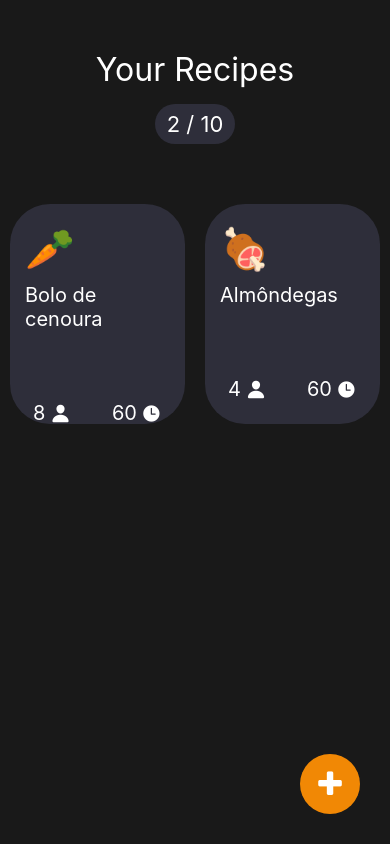
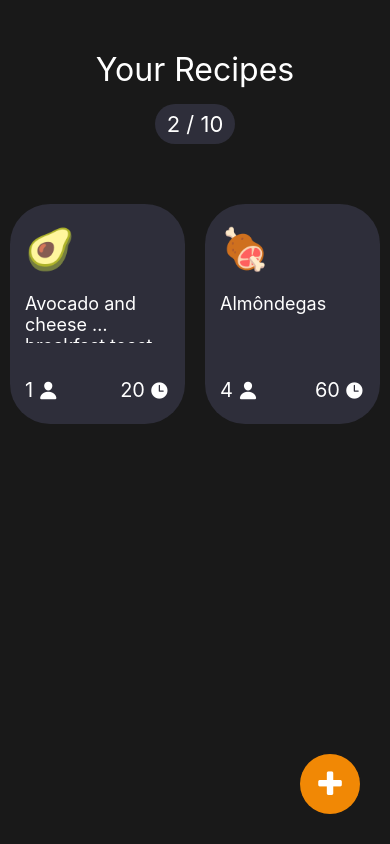
Before and after one commit to cDreyer00/ai-recipes-frontend, a React Native app: screen / in a window 390 px wide. Built offline with nearby package versions, Linux system fonts and the light colour scheme.

Commit message:
some fixes and recipe informations page in progress

```diff
--- a/src/components/buttons/recipeCard.tsx
+++ b/src/components/buttons/recipeCard.tsx
@@ -5,8 +5,9 @@ import {
     StyleSheet,
     TouchableOpacity
 } from 'react-native';
-
 import { Ionicons } from '@expo/vector-icons';
+// import route
+import { useNavigation } from '@react-navigation/native';
 
 export type RecipeData = {
     title: string,
@@ -16,20 +17,22 @@ export type RecipeData = {
     emoji: string,
     serves: number,
     ingredients: string[],
-    tools: string[],
+    utensils: string[],
     steps: string[]
 }
 
 export type RecipeCardProps = {
     recipe: RecipeData;
+    handleRecipePressed: (recipe: RecipeData) => void;
 }
 
-export default function RecipeCard({ recipe }: RecipeCardProps) {
+// , { recipe, handleRecipePressed }: RecipeCardProps
+export default function RecipeCard({ recipe, handleRecipePressed }: RecipeCardProps) {
     return (
         <View style={styles.container}>
-            <TouchableOpacity onPress={() => { }}>
+            <TouchableOpacity onPress={() => handleRecipePressed(recipe)}>
                 <Text style={styles.emoji}>{recipe.emoji}</Text>
-                <Text style={styles.title}>{recipe.title}</Text>
+                <Text style={styles.title} numberOfLines={2}>{recipe.title}</Text>
                 <View style={styles.downInfos}>
                     <View style={styles.servesParent}>
                         <Text style={styles.servesText}>{recipe.serves}</Text>
@@ -56,31 +59,29 @@ const styles = StyleSheet.create({
         borderRadius: 40,
         paddingHorizontal: 15,
     },
-    // === top infos ===
+    // TOP
     emoji: {
         fontSize: 40,
         color: '#FFF',
-        marginTop: 20,
+        marginVertical: 20,
         right: 0,
     },
     title: {
-        fontSize: 20,
+        fontSize: 18,
         color: '#FFF',
-        marginTop: 10,
+        height: 50,
+        marginBottom: 35,
     },
+    // DOWN
     downInfos: {
         flexDirection: 'row',
         justifyContent: 'space-between',
         alignItems: 'center',
-        marginTop: 60,
-        paddingHorizontal: 8,
     },
     // === serves ===
     servesParent: {
         flexDirection: 'row',
         alignItems: 'center',
-        marginTop: 10,
-        bottom: 0,
     },
     servesText: {
         fontSize: 20,
@@ -91,7 +92,6 @@ const styles = StyleSheet.create({
     timeParent: {
         flexDirection: 'row',
         alignItems: 'center',
-        marginTop: 10,
     },
     timeText: {
         fontSize: 20,
--- a/src/components/others/itensList.tsx
+++ b/src/components/others/itensList.tsx
@@ -30,12 +30,9 @@ export default function ItensList({ itens, onItemPress }: ItensListProps) {
 
 const styles = StyleSheet.create({
     container: {
-        width: '90%',
-        maxWidth: '90%',
+        width: '100%',
         flexDirection: 'row',
-        justifyContent: 'center',
         alignItems: 'center',
-        marginBottom: 50,
         flexWrap: 'wrap',
     },
     item: {
@@ -44,8 +41,8 @@ const styles = StyleSheet.create({
         alignItems: 'center',
         justifyContent: 'center',
         borderRadius: 40,
-        marginLeft: 10,
-        marginBottom: 10,
+        marginRight: 5,
+        marginBottom: 8,
     },
     text: {
         marginHorizontal: 15,
--- a/src/pages/home/index.tsx
+++ b/src/pages/home/index.tsx
@@ -4,42 +4,44 @@ import {
     Text,
     View,
     TouchableOpacity,
-    FlatList
+    FlatList,
 } from 'react-native';
 // ==================================
 import ConfirmButton from '../../components/buttons/confirmButton';
 import RecipeCard, { RecipeData } from '../../components/buttons/recipeCard';
-import { StackNavigationProp } from '@react-navigation/stack';
 // ==================================
 
 export default function Home({ navigation }: any) {
+
     const [recipes, setRecipes] = useState<RecipeData[]>([
         {
-            title: 'Bolo de cenoura',
-            desciption: 'Bolo de cenoura com cobertura de chocolate',
-            time: 60,
+            title: 'Avocado and cheese breakfast toast',
+            desciption: 'A quick and easy breakfast toast that combines creamy avocado and melted cheese on top of crispy bread.',
+            time: 20,
             kcal: 300,
-            emoji: '🥕',
-            serves: 8,
+            emoji: '🥑',
+            serves: 1,
             ingredients: [
-                '3 cenouras médias raspadas e picadas',
-                '4 ovos',
-                '1 xícara de óleo',
-                '2 xícaras de açúcar',
-                '2 xícaras de farinha de trigo',
-                '1 colher de sopa de fermento em pó'
+                '1 slice of bread',
+                '1/2 avocado',
+                '1 slice of cheese',
+                '1 egg',
+                'Salt',
+                'Pepper',
+                'Oregano'
             ],
-            tools: [
-                'Liquidificador',
-                'Forma',
-                'Forno'
+            utensils: [
+                'Toaster',
+                'Frying pan'
             ],
             steps: [
-                'Em um liquidificador, adicione as cenouras, os ovos e o óleo, depois misture.',
-                'Acrescente o açúcar e bata novamente por 5 minutos.',
-                'Em uma tigela ou na batedeira, adicione a farinha de trigo e depois misture novamente.',
-                'Acrescente o fermento e misture lentamente com uma colher.',
-                'Asse em um forno preaquecido a 180° C por aproximadamente 40 minutos.'
+                'Toast the bread.',
+                'Cut the avocado in half and remove the pit.',
+                'Scoop out the avocado flesh and mash it with a fork.',
+                'Spread the mashed avocado on the toast.',
+                'Place the cheese slice on top of the avocado.',
+                'Fry the egg and place it on top of the cheese.',
+                'Season with salt, pepper and oregano.'
             ]
         },
         {
@@ -64,7 +66,7 @@ export default function Home({ navigation }: any) {
                 '1 colher de sopa de salsinha picada',
                 '1 colher de sopa de cebolinha picada'
             ],
-            tools: [
+            utensils: [
                 'Tigela',
                 'Frigideira',
                 'Forno'
@@ -81,11 +83,12 @@ export default function Home({ navigation }: any) {
         },
     ]);
 
-    useEffect(() => {
-    }, []);
-
     function handleNewRecipe() {
         navigation.navigate('recipe request');
+    }
+
+    function handleRecipePressed(recipe: RecipeData) {
+        navigation.navigate('recipe', { recipe });
     }
 
     return (
@@ -103,11 +106,11 @@ export default function Home({ navigation }: any) {
                 numColumns={2}
 
                 renderItem={({ item }) => (
-                    <RecipeCard recipe={item} />
+                    <RecipeCard recipe={item} handleRecipePressed={handleRecipePressed} />
                 )}
             />
 
-            <ConfirmButton iconName={'plus'} handleTouch={() => handleNewRecipe()} />
+            <ConfirmButton iconName={'plus'} handleTouch={handleNewRecipe} disabledByKeyboard={false} />
         </View>
     );
 }
--- a/src/pages/new_recipe/index.tsx
+++ b/src/pages/new_recipe/index.tsx
@@ -80,9 +80,9 @@ export default function RecipeRequest() {
             <ItensList itens={ingridients} onItemPress={handleDeleteIngridient} />
 
             <View style={styles.rowInputValues}>
-                <ValueInput iconType='person' onValueChange={setServes} />
-                <ValueInput iconType='clock' onValueChange={setTime} />
-                <ValueInput iconType='kcal' onValueChange={setKcal} />
+                <ValueInput iconType='person' onValueChange={setServes} value={serves} />
+                <ValueInput iconType='clock' onValueChange={setTime} value={time} />
+                <ValueInput iconType='kcal' onValueChange={setKcal} value={kcal} />
             </View>
 
             <View style={styles.inputParent}>
@@ -104,6 +104,7 @@ const styles = StyleSheet.create({
     container: {
         flex: 1,
         backgroundColor: '#191919',
+        paddingHorizontal: 20,
     },
     title: {
         fontSize: 32,
--- /dev/null
+++ b/src/pages/recipe/index.tsx
@@ -0,0 +1,101 @@
+import React, { useEffect, useState } from 'react';
+import {
+    StyleSheet,
+    Text,
+    View,
+    TouchableOpacity,
+    FlatList,
+    ScrollView
+} from 'react-native';
+import { Ionicons } from '@expo/vector-icons';
+import { useRoute } from '@react-navigation/native';
+// ==================================
+import { RecipeData } from '../../components/buttons/recipeCard';
+import ValueInput from '../../components/inputs/valueInput';
+import ItensList from '../../components/others/itensList';
+// ==================================
+
+// recipe: RecipeData
+export default function Recipe({ nagivation }: any) {
+    const route = useRoute();
+    const { title, desciption, emoji, ingredients, utensils, serves, time, kcal } = route.params!.recipe as RecipeData;
+
+    return (
+        <ScrollView style={styles.container}>
+            <View style={styles.top}>
+                <Text style={styles.title}>{title}</Text>
+                <Text style={styles.emoji}>{emoji}</Text>
+            </View>
+
+            <Text style={styles.description}>{desciption}</Text>
+
+            <View style={styles.rowInputValues}>
+                <ValueInput editable={false} iconType='person' alwaysEnabled={true} value={serves} />
+                <ValueInput editable={false} iconType='clock' alwaysEnabled={true} value={time} />
+                <ValueInput editable={false} iconType='kcal' alwaysEnabled={true} value={kcal} />
+            </View>
+
+            <View style={styles.itensListParent}>
+                <Text style={styles.itensListTitle}>Ingredients:</Text>
+                <ItensList itens={ingredients} />
+            </View>
+
+            <View style={styles.itensListParent}>
+                <Text style={styles.itensListTitle}>Utensils:</Text>
+                <ItensList itens={utensils} />
+            </View>
+        </ScrollView>
+    );
+}
+
+const styles = StyleSheet.create({
+    container: {
+        flex: 1,
+        backgroundColor: '#191919',
+        paddingHorizontal: 40,
+    },
+    // TOP
+    top: {
+        maxWidth: '90%',
+        flexDirection: 'row',
+        alignItems: 'center',
+        justifyContent: 'center',
+        marginBottom: 15
+    },
+    title: {
+        fontSize: 22,
+        color: '#FFF',
+    },
+    emoji: {
+        width: 75,
+        height: 100,
+        fontSize: 50,
+        textAlign: 'right',
+        textAlignVertical: 'center',
+    },
+    description: {
+        fontSize: 16,
+        color: '#FFF',
+        opacity: 0.8,
+        textAlign: 'center',
+        marginBottom: 30,
+    },
+    // MIDDLE
+    rowInputValues: {
+        flexDirection: 'row',
+        justifyContent: 'center',
+        alignItems: 'center',
+        gap: 30,
+        marginBottom: 30,
+    },
+    itensListParent: {
+        marginBottom: 30,
+    },
+    itensListTitle: {
+        fontSize: 16,
+        color: '#FFF',
+        marginBottom: 10,
+    }
+    // BOTTOM
+
+});
--- a/src/routes/index.tsx
+++ b/src/routes/index.tsx
@@ -2,6 +2,7 @@ import { createStackNavigator } from '@react-navigation/stack';
 
 import Home from '../pages/home';
 import RecipeRequest from '../pages/new_recipe';
+import Recipe from '../pages/recipe';
 
 const Stack = createStackNavigator();
 
@@ -29,6 +30,23 @@ export default function Route() {
                     },
                 }}
             />
+
+            <Stack.Screen
+                name="recipe"
+                component={Recipe}
+                options={{
+                    title: "",
+                    headerTintColor: '#fff',
+                    // increase size
+                    headerStyle: {
+                        backgroundColor: '#191919',
+                        elevation: 0,
+                        shadowOpacity: 0,
+                        borderBottomWidth: 0,
+                    },
+                }}
+            />
+
         </Stack.Navigator>
     );
 }
```
Also changed, not shown: src/components/buttons/confirmButton.tsx (+7 -3 lines), src/components/inputs/valueInput.tsx (+7 -4 lines).
